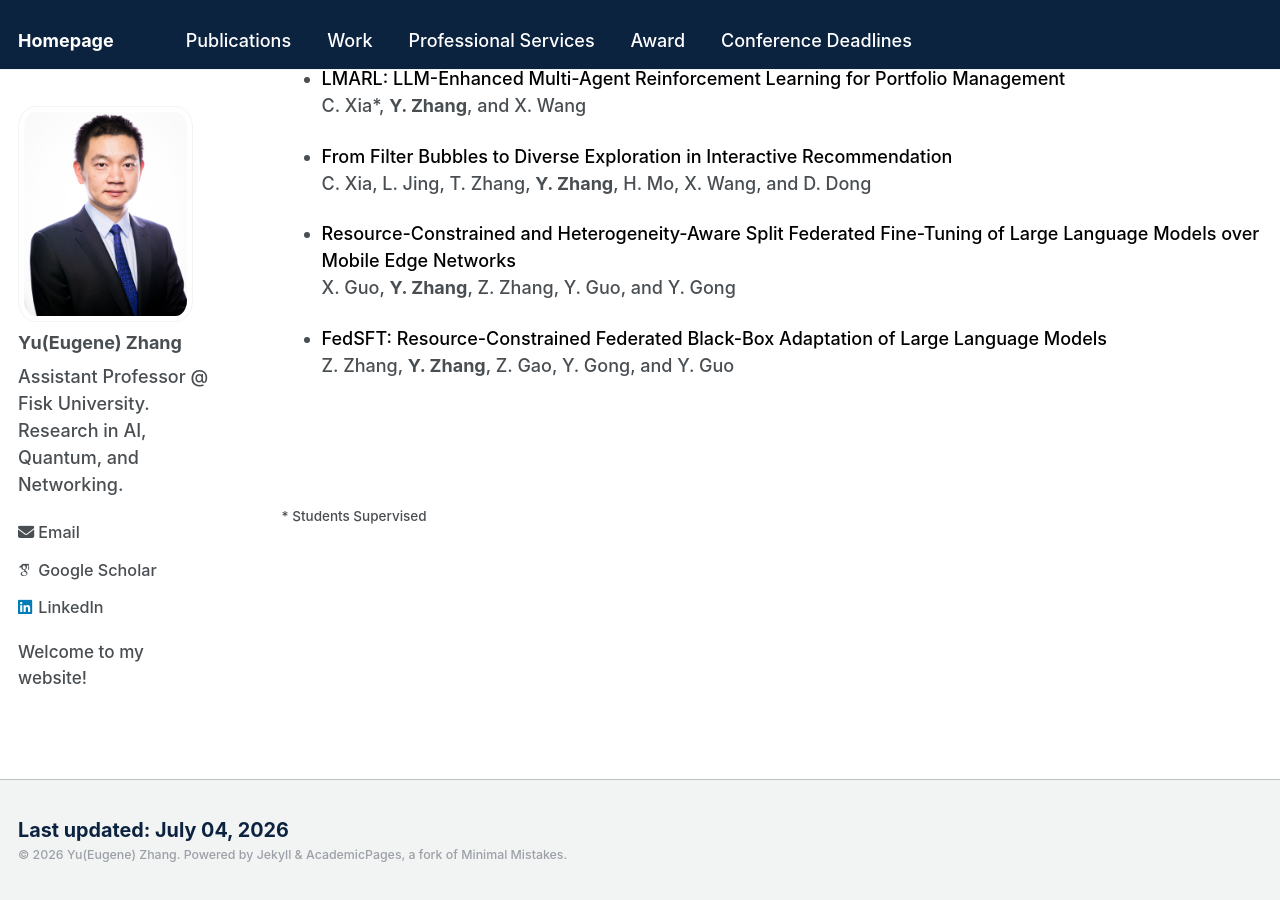
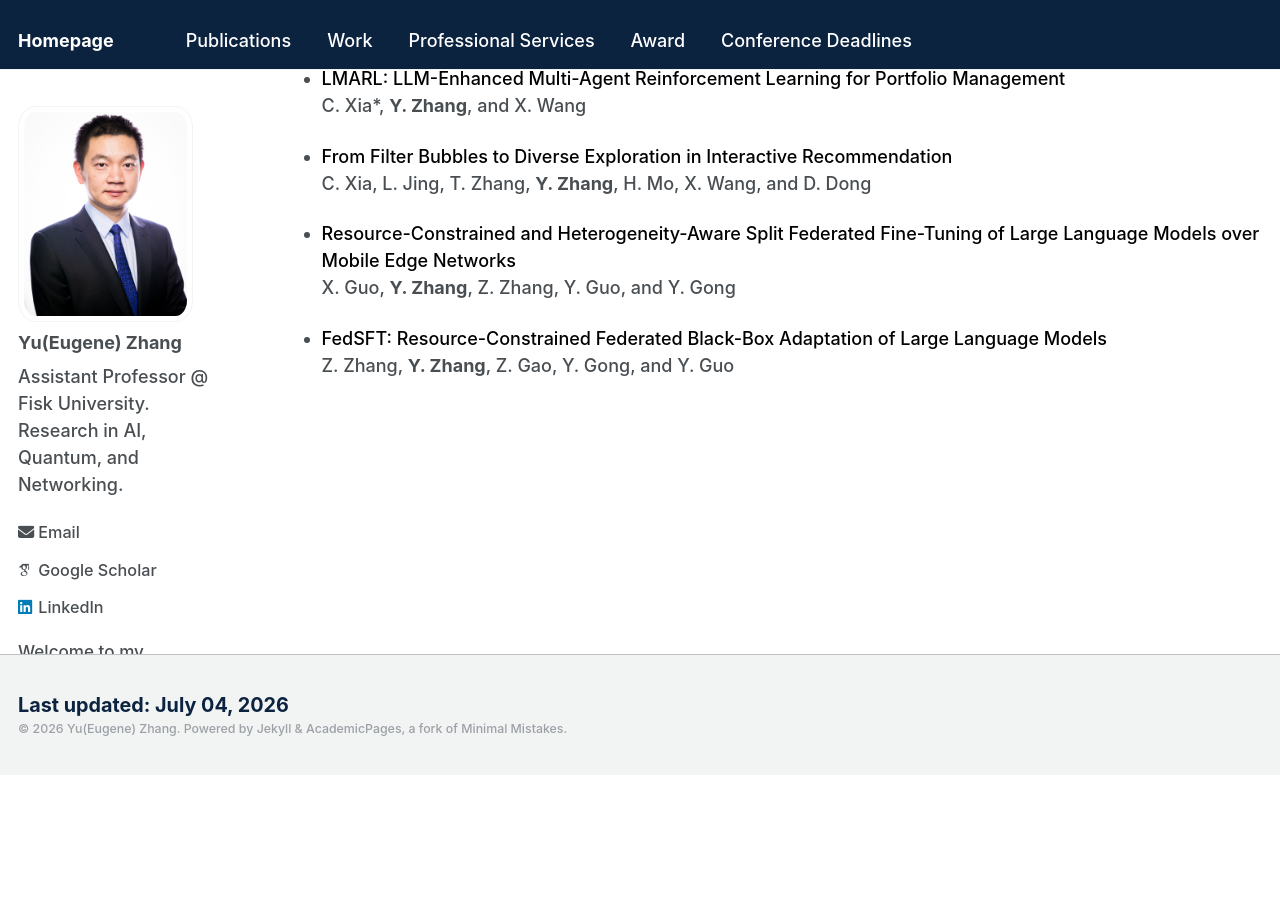
Before and after one commit to Yu-Zhang-Eugene/yu-zhang-eugene.github.io, a Jekyll site: the page built from _pages/publications.md, in a window 1280 px wide and 900 px high, scrolled down 1441 px. Built offline with Jekyll 4.4.1, drawn with Linux system fonts in a browser that asks for light colours; some web fonts are replaced; after the commit the page ends 2216 px from its top, so only the background shows below that.

Commit message:
Update publications.md

```diff
--- a/_pages/publications.md
+++ b/_pages/publications.md
@@ -71,10 +71,3 @@ Preprints:
 
 - <span style="color: black;"> FedSFT: Resource-Constrained Federated Black-Box Adaptation of Large Language Models </span>
   Z. Zhang, __Y. Zhang__, Z. Gao, Y. Gong, and Y. Guo
-
-<br>
-<br>
-<br>
-<div style="font-size: 0.75em;">
-* Students Supervised
-</div>
```
